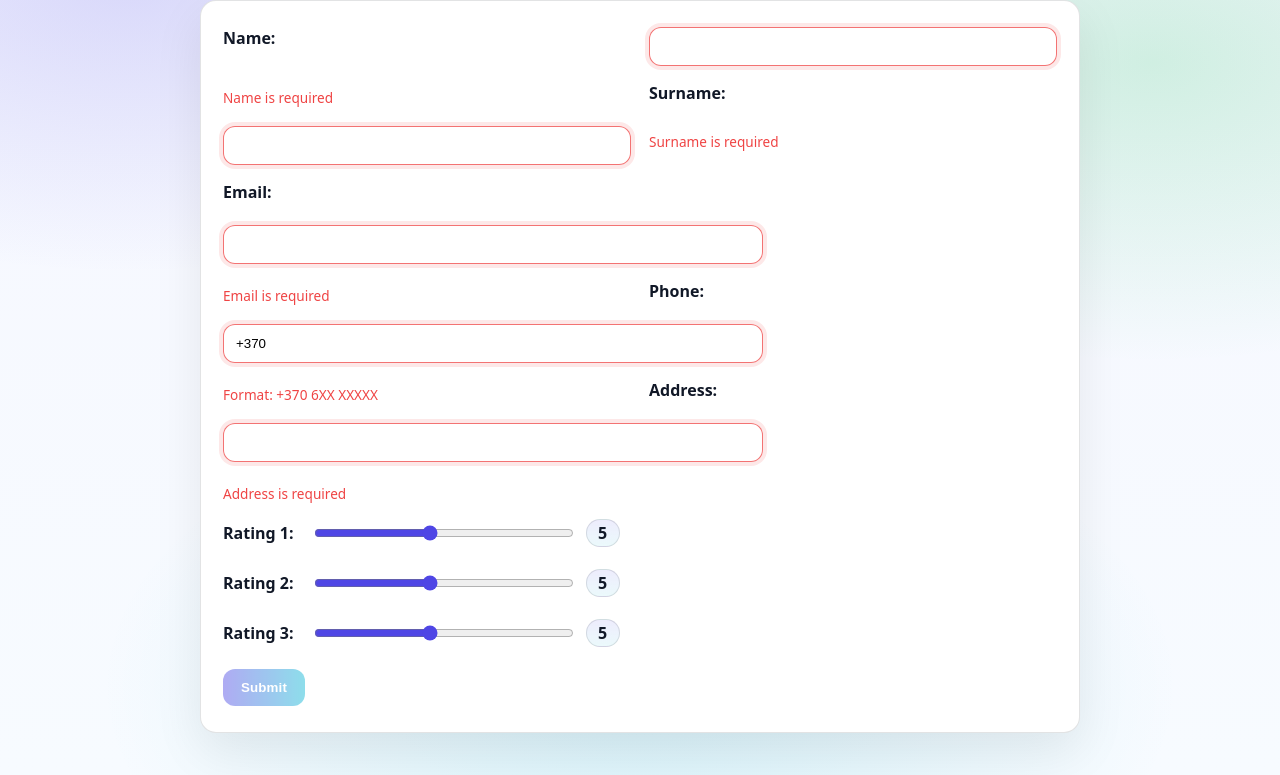
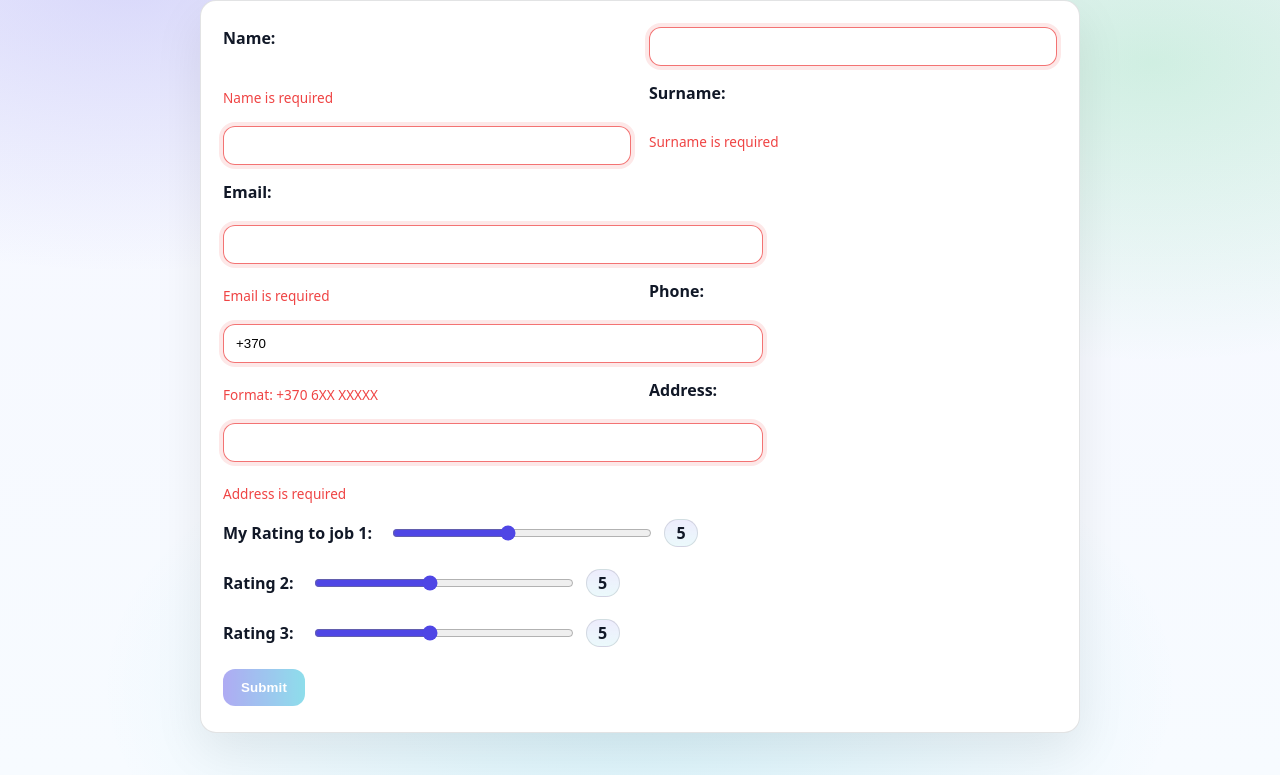
Before and after one commit to Vaqifs/labeleven, a plain HTML site: page LAB11/index.html in a window 1280 px wide. Shown: the part 116-891 px from the top of the page. Drawn offline with Linux system fonts and the light colour scheme.

Commit message:
Add rating input for job 1 in contact form
Updated the contact form to include a new rating input for job 1.

```diff
--- a/LAB11/index.html
+++ b/LAB11/index.html
@@ -38,7 +38,7 @@
     <br><br>
 
     <label>
-      Rating 1:
+      My Rating to job 1:
       <input type="range" id="rating1" min="1" max="10" value="5" />
       <span id="r1Value">5</span>
     </label>
```
